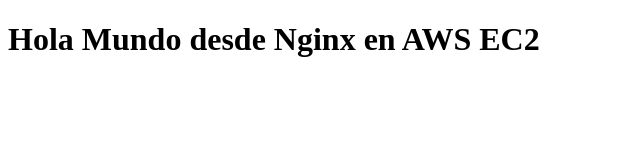
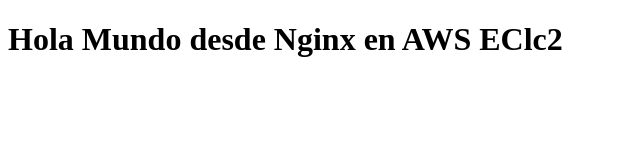
Before and after one commit to Jimmy9812/page_static, a plain HTML site: page index.html in a window 1280 px wide. Shown: the full height of the page, 0-640 px from the left. Drawn offline with Linux system fonts and the light colour scheme.

Commit message:
feat: :sparkles: updtae

```diff
--- a/index.html
+++ b/index.html
@@ -7,6 +7,6 @@
     <title>Hola Mundo</title>
 </head>
 <body>
-    <h1>Hola Mundo desde Nginx en AWS EC2</h1>
+    <h1>Hola Mundo desde Nginx en AWS EClc2</h1>
 </body>
 </html>
```
